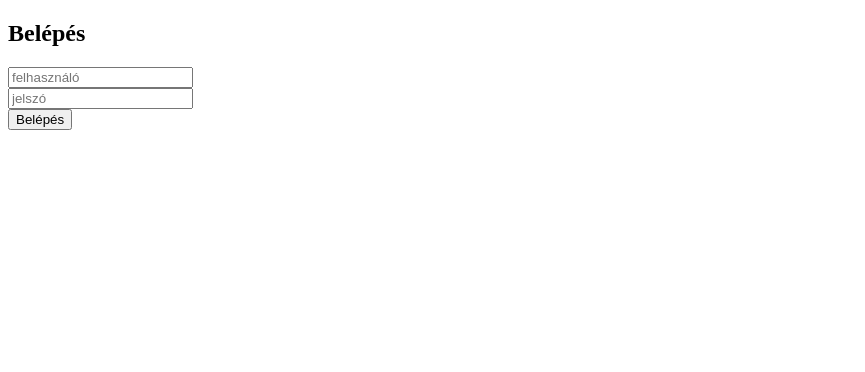
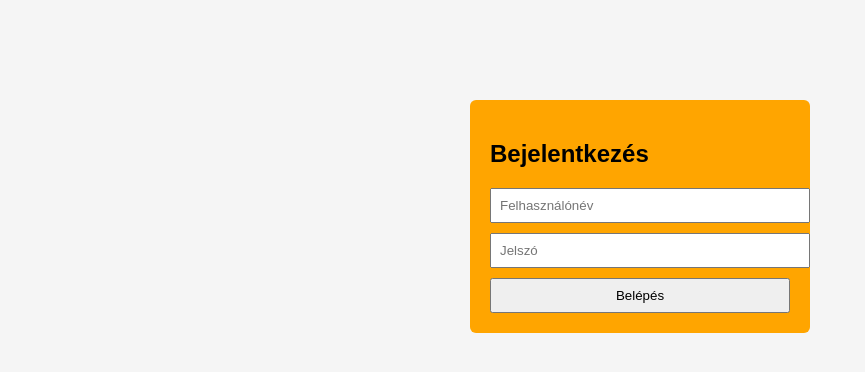
Before and after one commit to szid2006/nezoteres_beosztas7.0, a Flask app: page /login in a window 1280 px wide. Shown: the top 372 px of the page, without its empty margins (0-865 px from the left). Run offline with Flask 3, Linux system fonts and the light colour scheme.

Commit message:
Update login.html

```diff
--- a/templates/login.html
+++ b/templates/login.html
@@ -1,11 +1,37 @@
 <!DOCTYPE html>
 <html>
+<head>
+    <meta charset="UTF-8">
+    <title>Belépés</title>
+    <style>
+        body { font-family: Arial; background: #f5f5f5; }
+        .box {
+            width: 300px;
+            margin: 100px auto;
+            background: orange;
+            padding: 20px;
+            border-radius: 6px;
+        }
+        input { width: 100%; margin-bottom: 10px; padding: 8px; }
+        button { width: 100%; padding: 8px; }
+        .error { color: red; }
+    </style>
+</head>
 <body>
-<h2>Belépés</h2>
-<form method="post">
-  <input name="username" placeholder="felhasználó"><br>
-  <input name="password" type="password" placeholder="jelszó"><br>
-  <button>Belépés</button>
-</form>
+
+<div class="box">
+    <h2>Bejelentkezés</h2>
+
+    {% if error %}
+        <p class="error">{{ error }}</p>
+    {% endif %}
+
+    <form method="post">
+        <input name="username" placeholder="Felhasználónév" required>
+        <input name="password" type="password" placeholder="Jelszó" required>
+        <button>Belépés</button>
+    </form>
+</div>
+
 </body>
 </html>
```
